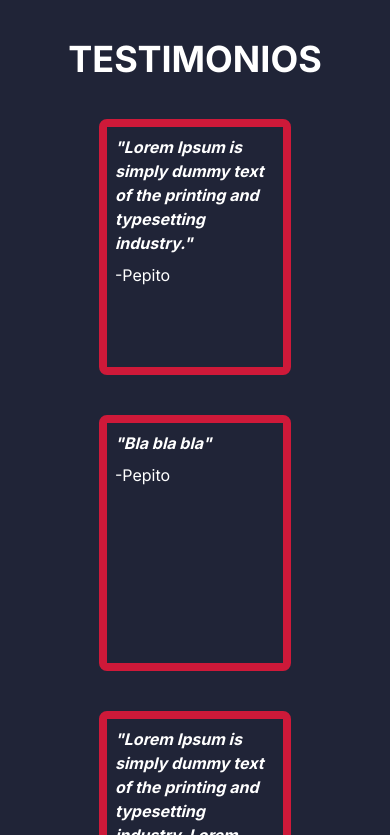
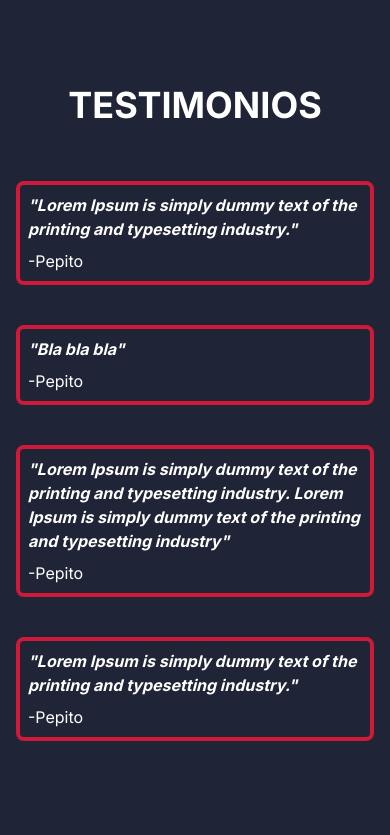
Before and after one commit to aaeilrv/CI-5644, a Next.js app in the folder frontend/: page / in a window 390 px wide. Shown: the part 1689-2524 px from the top of the page. Built offline with nearby package versions, Linux system fonts and the light colour scheme.

Commit message:
Testimonios responsive

```diff
--- a/frontend/src/app/components/Testimonials.tsx
+++ b/frontend/src/app/components/Testimonials.tsx
@@ -21,9 +21,6 @@ const testimonials = [
 
 
 export default function Testimonials() {
-  const lg_num_testimonials = testimonials.length >= 8 ? 8: testimonials.length
-  const md_num_testimonials = testimonials.length >= 4 ? 4: testimonials.length
-  const sm_num_testimonials = testimonials.length >= 4 ? 4: testimonials.length
 
   return (
     <div className='bg-[#202437] min-h-screen flex items-center justify-center space-x-10 overflow-hidden py-10'>
@@ -32,11 +29,11 @@ export default function Testimonials() {
           <h1 className="font-bold text-4xl sm:text-5xl uppercase">Testimonios</h1>
         </div>
 
-        {/* Comentarios */}
-        <div className={`grid grid-cols-1 sm:grid-cols-${sm_num_testimonials} md:grid-cols-${md_num_testimonials} lg:grid-cols-${lg_num_testimonials} gap-10 mt-10 place-content-end`}>
+        {/* Testimonials */}
+        <div className={`grid grid-cols-1 md:grid-cols-4 gap-10 mt-10 place-content-end p-4 md:p-0`}>
           {
             testimonials.map((testimonial, index) => (
-              <div className="relative block w-48 h-64 p-2 border-8 border-[#ce1939] rounded-lg text-white overflow-scroll no-scrollbar" key={index}>
+              <div className="relative block md:w-48 md:h-64 p-2 border-4 border-[#ce1939] rounded-lg text-white overflow-scroll no-scrollbar" key={index}>
                 <h5 className="mb-2 font-bold italic">&quot;{testimonial.comment}&quot;</h5>
                 <p className="font-normal text-left">-{testimonial.author}</p>
               </div>
```
